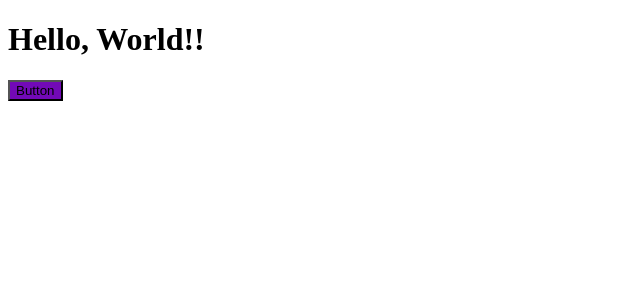
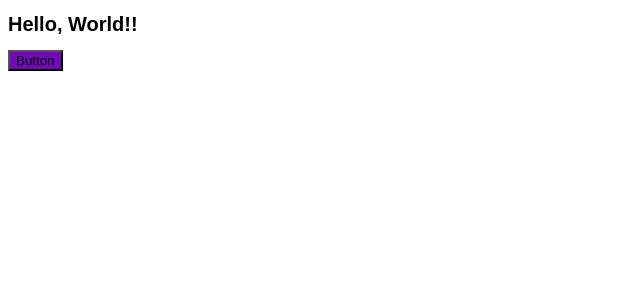
Before and after one commit to DevFirstVaga/portfolio-client, a React (Vite) app: page / in a window 1280 px wide. Shown: the top 300 px of the page, without its empty margins (0-640 px from the left). Built offline with nearby package versions, Linux system fonts and the light colour scheme.

Commit message:
feat: add global style

```diff
--- a/src/App.tsx
+++ b/src/App.tsx
@@ -1,10 +1,13 @@
+import { ThemeProvider } from "styled-components";
+
+import { theme } from "./theme/theme";
 import Button from "./components/Button";
-import { ThemeProvider } from "styled-components";
-import { theme } from "./theme/theme";
+import GlobalStyle from "./theme/global";
 
 function App() {
   return (
     <ThemeProvider theme={theme}>
+      <GlobalStyle />
       <h1>Hello, World!!</h1>
       <Button>Button</Button>
     </ThemeProvider>
--- /dev/null
+++ b/src/theme/global.ts
@@ -0,0 +1,12 @@
+import { createGlobalStyle } from "styled-components";
+
+const GlobalStyle = createGlobalStyle`
+  :root {
+    font-size: 62.5%;
+  }
+  * {
+    font-family: sans-serif;
+  }
+`;
+
+export default GlobalStyle;
```
